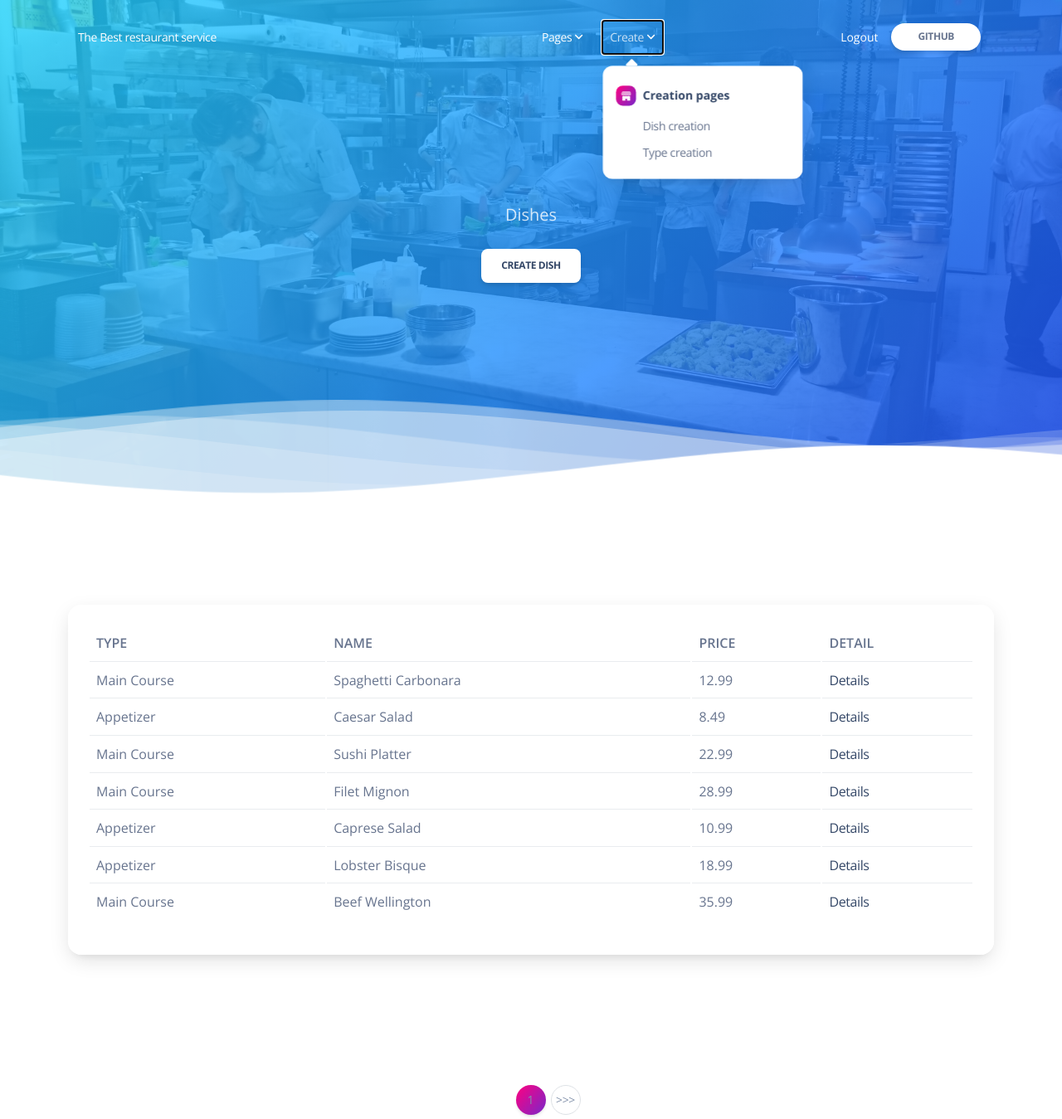
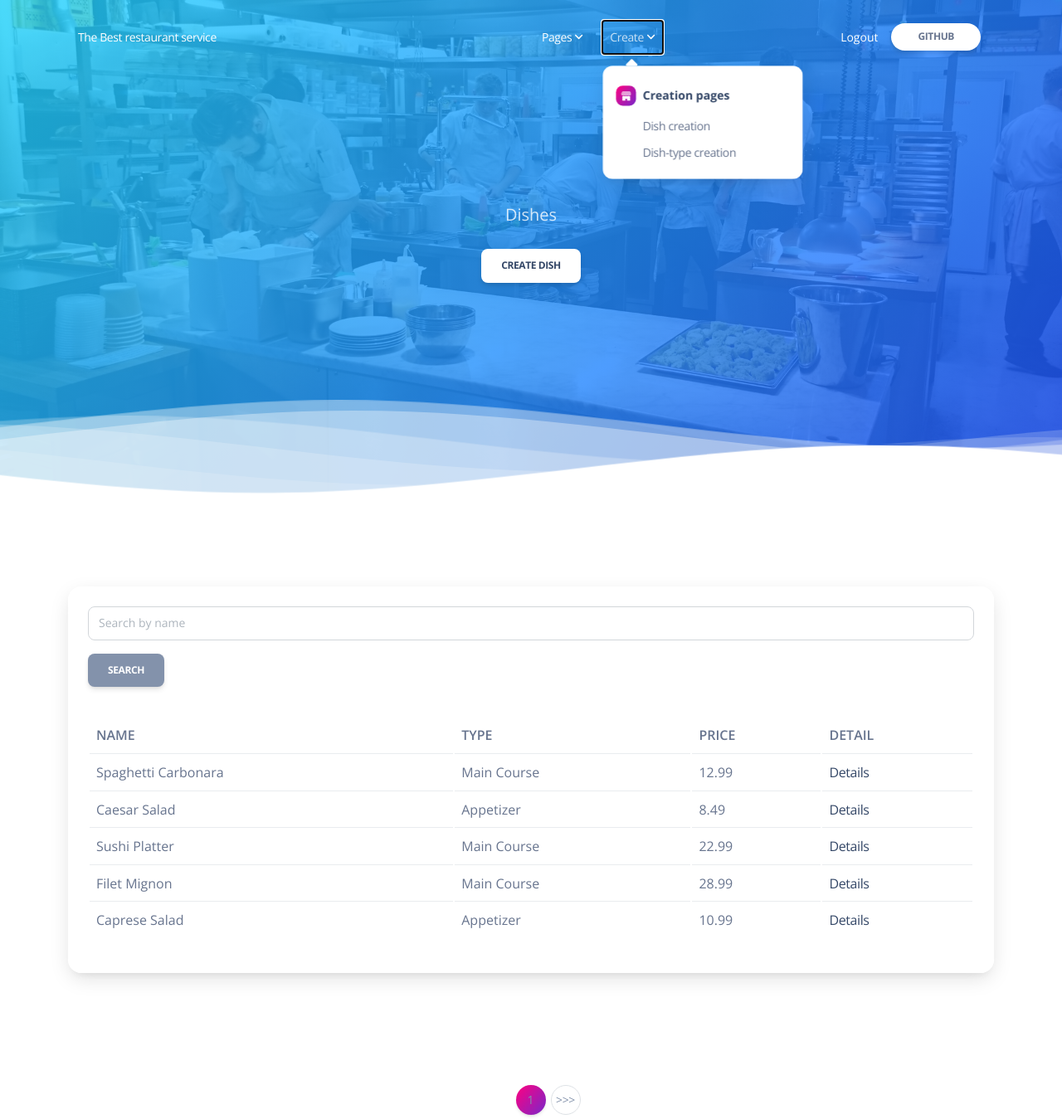
Before and after one commit to MaxOperchuk/restaurant-kitchen-service, a Django app: page /dishes/ in a window 1280 px wide, after a click on "Create". Shown: the top 1349 px of the page at 83% size. Run offline with Django 5.2, Linux system fonts and the light colour scheme; a user stored in the database is signed in; data comes from the database, SQL or seed files in the repository; some libraries are stand-ins or nearby versions.

Commit message:
add search feature

```diff
--- /dev/null
+++ b/kitchen_service/forms.py
@@ -0,0 +1,35 @@
+from django import forms
+from .models import Cook, Dish
+
+
+class DishCreateForm(forms.ModelForm):
+    cooks = forms.ModelMultipleChoiceField(
+        queryset=Cook.objects.all(),
+        widget=forms.CheckboxSelectMultiple
+    )
+
+    class Meta:
+        model = Dish
+        fields = "__all__"
+
+
+class DishAndDishTypeSearchForm(forms.Form):
+    name = forms.CharField(
+        max_length=255,
+        required=False,
+        label="",
+        widget=forms.TextInput(
+            attrs={"placeholder": "Search by name"}
+        )
+    )
+
+
+class CookSearchForm(forms.Form):
+    username = forms.CharField(
+        max_length=255,
+        required=False,
+        label="",
+        widget=forms.TextInput(
+            attrs={"placeholder": "Search by username"}
+        )
+    )
--- a/kitchen_service/models.py
+++ b/kitchen_service/models.py
@@ -34,6 +34,9 @@ class Dish(models.Model):
     def __str__(self):
         return self.name
 
+    class Meta:
+        verbose_name_plural = "dishes"
+
 
 class Cook(AbstractUser):
     years_of_experience = models.IntegerField(null=True)
--- a/kitchen_service/tests.py
+++ /dev/null
@@ -1,3 +0,0 @@
-from django.test import TestCase
-
-# Create your tests here.
--- a/kitchen_service/views.py
+++ b/kitchen_service/views.py
@@ -3,7 +3,14 @@ from django.shortcuts import render
 from django.urls import reverse_lazy
 from django.views import generic
 from django.contrib.auth.mixins import LoginRequiredMixin
+
+
 from kitchen_service.models import Dish, DishType, Cook
+from kitchen_service.forms import (
+    DishCreateForm,
+    DishAndDishTypeSearchForm,
+    CookSearchForm
+)
 
 
 def index(request: HttpRequest) -> HttpResponse:
@@ -24,11 +31,28 @@ def index(request: HttpRequest) -> HttpResponse:
     )
 
 
-
 class DishListView(LoginRequiredMixin, generic.ListView):
     model = Dish
-    queryset = Dish.objects.all().select_related("dish_type")
-    paginate_by = 7
+    queryset = Dish.objects.select_related("dish_type")
+    paginate_by = 5
+
+    def get_context_data(self, *, object_list=None, **kwargs):
+        context = super(DishListView, self).get_context_data(**kwargs)
+        name = self.request.GET.get("name", "")
+        search_form = DishAndDishTypeSearchForm(
+            initial={"name": name}
+        )
+        context["search_form"] = search_form
+        return context
+
+    def get_queryset(self):
+        queryset = self.queryset
+        name = self.request.GET.get("name")
+
+        if name:
+            return queryset.filter(name__icontains=name)
+
+        return queryset
 
 
 class DishDetailView(LoginRequiredMixin, generic.DetailView):
@@ -38,7 +62,7 @@ class DishDetailView(LoginRequiredMixin, generic.DetailView):
 
 class DishCreateView(LoginRequiredMixin, generic.CreateView):
     model = Dish
-    fields = "__all__"
+    form_class = DishCreateForm
     success_url = reverse_lazy("kitchen_service:dish-list")
 
     def get_context_data(self, **kwargs):
@@ -52,11 +76,13 @@ class DishCreateView(LoginRequiredMixin, generic.CreateView):
 
 class DishUpdateView(LoginRequiredMixin, generic.UpdateView):
     model = Dish
-    fields = "__all__"
+    form_class = DishCreateForm
     template_name = "kitchen_service/dish_form.html"
 
     def get_success_url(self):
-        return reverse_lazy("kitchen_service:dish-detail", kwargs={"pk": self.object.pk})
+        return reverse_lazy(
+            "kitchen_service:dish-detail", kwargs={"pk": self.object.pk}
+        )
 
 
 class DishDeleteView(LoginRequiredMixin, generic.DeleteView):
@@ -70,6 +96,24 @@ class DishTypeListView(LoginRequiredMixin, generic.ListView):
     context_object_name = "dish_type_list"
     template_name = "kitchen_service/dish_type_list.html"
     paginate_by = 5
+
+    def get_context_data(self, *, object_list=None, **kwargs):
+        context = super(DishTypeListView, self).get_context_data(**kwargs)
+        name = self.request.GET.get("name", "")
+        search_form = DishAndDishTypeSearchForm(
+            initial={"name": name}
+        )
+        context["search_form"] = search_form
+        return context
+
+    def get_queryset(self):
+        queryset = self.queryset
+        name = self.request.GET.get("name")
+
+        if name:
+            return queryset.filter(name__icontains=name)
+
+        return queryset
 
 
 class DishTypeDetailView(LoginRequiredMixin, generic.DetailView):
@@ -91,7 +135,9 @@ class DishTypeUpdateView(LoginRequiredMixin, generic.UpdateView):
     template_name = "kitchen_service/dish_type_form.html"
 
     def get_success_url(self):
-        return reverse_lazy("kitchen_service:dish-type-detail", kwargs={"pk": self.object.pk})
+        return reverse_lazy(
+            "kitchen_service:dish-type-detail", kwargs={"pk": self.object.pk}
+        )
 
 
 class DishTypeDeleteView(LoginRequiredMixin, generic.DeleteView):
@@ -101,6 +147,26 @@ class DishTypeDeleteView(LoginRequiredMixin, generic.DeleteView):
 
 class CookListView(LoginRequiredMixin, generic.ListView):
     model = Cook
+    queryset = Cook.objects.all()
+    paginate_by = 5
+
+    def get_context_data(self, *, object_list=None, **kwargs):
+        context = super(CookListView, self).get_context_data(**kwargs)
+        username = self.request.GET.get("username", "")
+        search_form = CookSearchForm(
+            initial={"username": username}
+        )
+        context["search_form"] = search_form
+        return context
+
+    def get_queryset(self):
+        queryset = self.queryset
+        username = self.request.GET.get("username")
+
+        if username:
+            return queryset.filter(username__icontains=username)
+
+        return queryset
 
 
 class CookDeleteView(LoginRequiredMixin, generic.DeleteView):
--- a/templates/includes/navigation.html
+++ b/templates/includes/navigation.html
@@ -228,7 +228,7 @@
                       <span class="ps-3">Dish creation</span>
                     </a>
                     <a href="{% url 'kitchen_service:dish-type-create' %}" class="dropdown-item border-radius-md">
-                      <span class="ps-3">Type creation</span>
+                      <span class="ps-3">Dish-type creation</span>
                     </a>
 
                   </div>
@@ -266,7 +266,7 @@
                       <span class="ps-3">Dish creation</span>
                     </a>
                     <a href="{% url 'kitchen_service:dish-type-create' %}" class="dropdown-item border-radius-md">
-                      <span class="ps-3">Type creation</span>
+                      <span class="ps-3">Dish-type creation</span>
                     </a>
 
                     {% if request.user.is_authenticated %}
@@ -304,7 +304,7 @@
               {% endif %}
 
               <li class="nav-item my-auto ms-3 ms-lg-0">
-                <a href="https://github.com/MaxOperchuk/restaurant-kitchen-service/pull/1" target="_blank"
+                <a href="https://github.com/MaxOperchuk/restaurant-kitchen-service" target="_blank"
                   class="btn btn-sm  bg-gradient-primary  btn-round mb-0 me-1 mt-2 mt-md-0">GitHub</a>
               </li>
             </ul>
--- a/templates/includes/navigation_transparent.html
+++ b/templates/includes/navigation_transparent.html
@@ -185,7 +185,7 @@
                 <span class="ps-3">Dish creation</span>
               </a>
               <a href="{% url 'kitchen_service:dish-type-create' %}" class="dropdown-item border-radius-md">
-                <span class="ps-3">Type creation</span>
+                <span class="ps-3">Dish-type creation</span>
               </a>
 
             </div>
@@ -222,7 +222,7 @@
                 <span class="ps-3">Dish creation</span>
               </a>
               <a href="{% url 'kitchen_service:dish-type-create' %}" class="dropdown-item border-radius-md">
-                <span class="ps-3">Type creation</span>
+                <span class="ps-3">Dish-type creation</span>
               </a>
             </div>
           </div>
@@ -245,7 +245,7 @@
         {% endif %}
 
         <li class="nav-item my-auto ms-3 ms-lg-0">
-          <a href="https://github.com/MaxOperchuk/restaurant-kitchen-service/pull/1"
+          <a href="https://github.com/MaxOperchuk/restaurant-kitchen-service"
              target="_blank" class="btn btn-sm  bg-white  btn-round mb-0 me-1 mt-2 mt-md-0">GitHub</a>
         </li>
       </ul>
--- a/templates/kitchen_service/cook_list.html
+++ b/templates/kitchen_service/cook_list.html
@@ -1,4 +1,5 @@
 {% extends 'layouts/base_sections.html' %}
+{% load crispy_forms_filters %}
 {% load static %}
 
 {% block body %} class="about-us" {% endblock body %}
@@ -46,6 +47,10 @@
           <div class="card d-flex blur justify-content-center p-4 shadow-lg my-sm-0 my-sm-6 mt-8 mb-5">
             <div class="text-center">
             </div>
+            <form method="get" action="" class="form-inline" style="margin-bottom: 20px">
+              {{ search_form|crispy }}
+              <input class="btn btn-secondary" type="submit" value="Search">
+            </form>
             {% if cook_list %}
               <table class="table">
               <tr>
--- a/templates/kitchen_service/dish_list.html
+++ b/templates/kitchen_service/dish_list.html
@@ -1,4 +1,5 @@
 {% extends 'layouts/base_sections.html' %}
+{% load crispy_forms_filters %}
 {% load static %}
 
 {% block title %} Material Kit 2 by Creative Tim {% endblock title %}
@@ -46,18 +47,22 @@
           <div class="card d-flex blur justify-content-center p-4 shadow-lg my-sm-0 my-sm-6 mt-8 mb-5">
             <div class="text-center">
             </div>
+            <form method="get" action="" class="form-inline" style="margin-bottom: 20px">
+              {{ search_form|crispy }}
+              <input class="btn btn-secondary" type="submit" value="Search">
+            </form>
             {% if dish_list %}
               <table class="table">
                 <tr>
+                  <th>NAME</th>
                   <th>TYPE</th>
-                  <th>NAME</th>
                   <th>PRICE</th>
                   <th>DETAIL</th>
                 </tr>
                 {% for dish in dish_list %}
                   <tr>
+                    <td>{{ dish.name }}</td>
                     <td>{{ dish.dish_type }}</td>
-                    <td>{{ dish.name }}</td>
                     <td>{{ dish.price }}</td>
                     <td><a href="{% url 'kitchen_service:dish-detail' pk=dish.pk %}">Details</a></td>
                   </tr>
--- a/templates/kitchen_service/dish_type_list.html
+++ b/templates/kitchen_service/dish_type_list.html
@@ -1,4 +1,5 @@
 {% extends 'layouts/base_sections.html' %}
+{% load crispy_forms_filters %}
 {% load static %}
 
 {% block title %} Material Kit 2 by Creative Tim {% endblock title %}
@@ -50,6 +51,10 @@
           <div class="card d-flex blur justify-content-center p-4 shadow-lg my-sm-0 my-sm-6 mt-8 mb-5">
             <div class="text-center">
             </div>
+            <form method="get" action="" class="form-inline" style="margin-bottom: 20px">
+              {{ search_form|crispy }}
+              <input class="btn btn-secondary" type="submit" value="Search">
+            </form>
             {% if dish_type_list %}
               <table class="table">
                 <tr>
```
Also changed, not shown: 1 other file.
